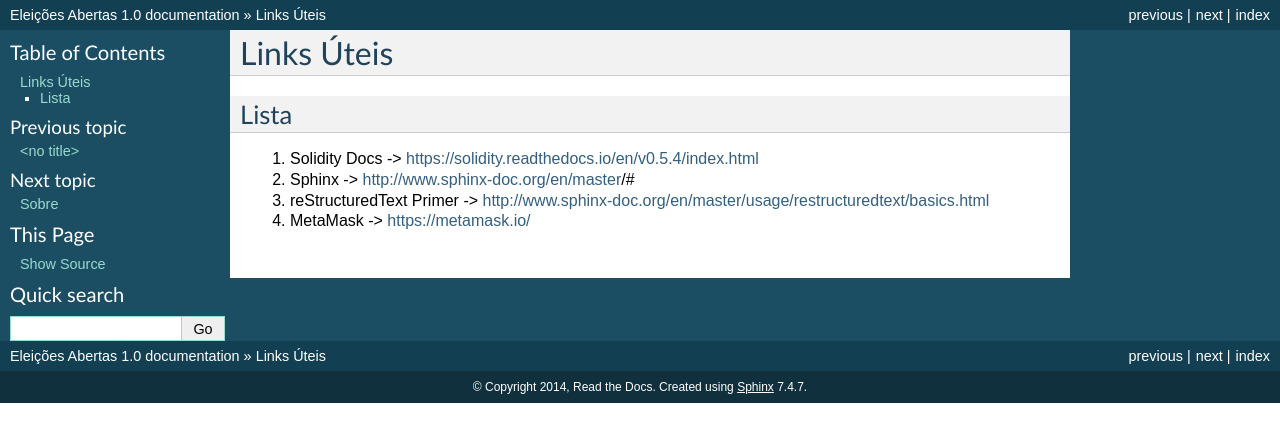
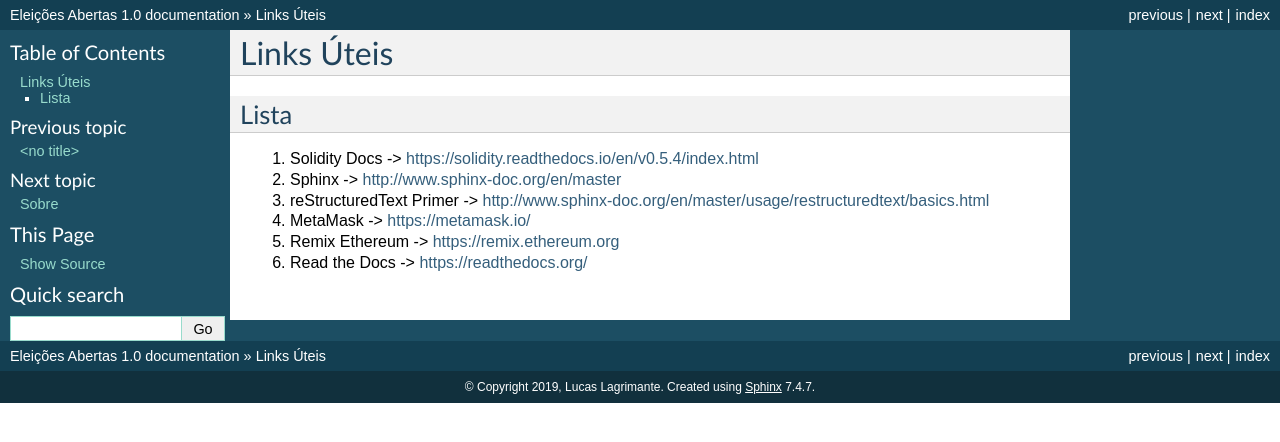
Before and after one commit to LucasLagrimante/eleicoesabertas, a Sphinx documentation site: the page built from docs/links-uteis.rst, in a window 1280 px wide. Shown: the top 442 px of the page. Built offline with Sphinx 7.4.7, drawn with Linux system fonts in a browser that asks for light colours.

Commit message:
#copyright

```diff
--- a/docs/conf.py
+++ b/docs/conf.py
@@ -44,7 +44,7 @@ master_doc = 'index'
 
 # General information about the project.
 project = u'Eleições Abertas'
-copyright = u'2014, Read the Docs'
+copyright = u'2019, Lucas Lagrimante'
 
 # The version info for the project you're documenting, acts as replacement for
 # |version| and |release|, also used in various other places throughout the
--- a/docs/links-uteis.rst
+++ b/docs/links-uteis.rst
@@ -6,6 +6,8 @@ Lista
 --------
 
 #. Solidity Docs -> https://solidity.readthedocs.io/en/v0.5.4/index.html
-#. Sphinx -> http://www.sphinx-doc.org/en/master/#
+#. Sphinx -> http://www.sphinx-doc.org/en/master
 #. reStructuredText Primer -> http://www.sphinx-doc.org/en/master/usage/restructuredtext/basics.html
 #. MetaMask -> https://metamask.io/
+#. Remix Ethereum -> https://remix.ethereum.org
+#. Read the Docs -> https://readthedocs.org/
```
